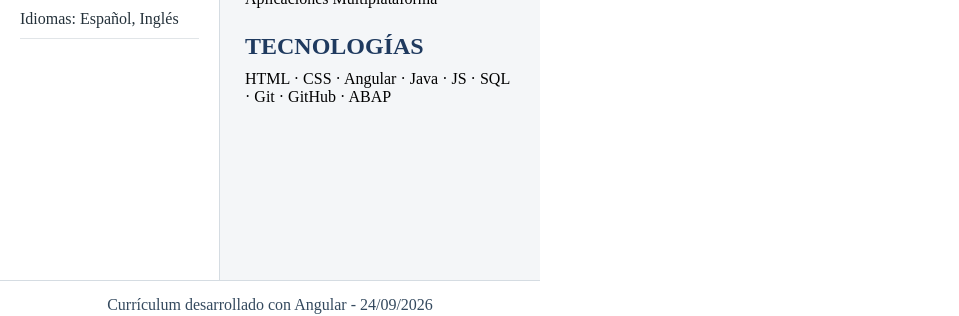
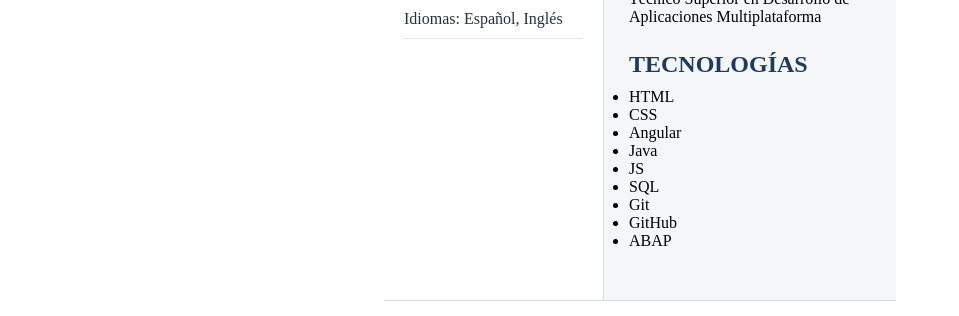
Before and after one commit to IsmaelBJ07/2DAM, an Angular app: page / in a window 1280 px wide. Shown: the part 471-787 px from the top of the page, without its empty margins (0-959 px from the left). Built offline with nearby package versions, Linux system fonts and the light colour scheme.

Commit message:
Actualizar CV Angular

```diff
--- a/src/app/app.component.html
+++ b/src/app/app.component.html
@@ -33,7 +33,11 @@
 
     <section>
       <h2>TECNOLOGÍAS</h2>
-      <p>{{ tecnologias }}</p>
+      <ul>
+        @for (tecnologia of tecnologias; track tecnologia) {
+          <li>{{ tecnologia }}</li>
+        }
+      </ul>
     </section>
   </main>
 </div>
--- a/src/app/app.component.ts
+++ b/src/app/app.component.ts
@@ -9,7 +9,7 @@ import { RouterOutlet } from '@angular/router';
   styleUrl: './app.component.css'
 })
 export class AppComponent {
-  title = 'cv-angular';
+  title = 'c  v-angular';
   //Cabecera
   nombre = 'Ismael';
   apellidos = 'Belhach Jimenez';
@@ -26,7 +26,7 @@ export class AppComponent {
   empresa = 'REWE';
   puesto = 'ABAP Junior Developer';
   formacion = 'Técnico Superior en Desarrollo de Aplicaciones Multiplataforma';
-  tecnologias = 'HTML · CSS · Angular · Java · JS · SQL · Git · GitHub · ABAP';
+  tecnologias = ['HTML', 'CSS', 'Angular', 'Java', 'JS', 'SQL', 'Git', 'GitHub', 'ABAP'];
   textoFooter = 'Currículum desarrollado con Angular';
   fecha = new Date();
 
--- a/src/styles.css
+++ b/src/styles.css
@@ -3,18 +3,21 @@
 *{
     margin: 0;
     padding: 0;
+
 }
 
 *,*::before, *::after {
   box-sizing: border-box;
 }
 
-html, body, app-root {
-    width: 75%;
+html, body {
+    width: 100%;
   height: 100%;
 }
 
 app-root {
   display: flex;
   flex-direction: column;
+  width: 40%;
+  margin: 0 auto;
 }
```
